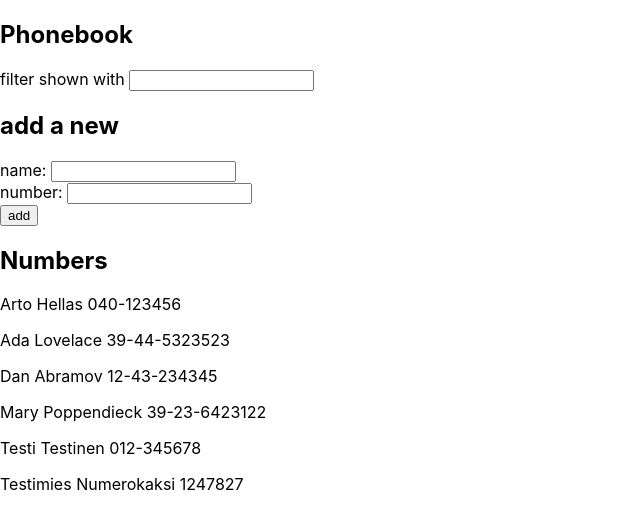
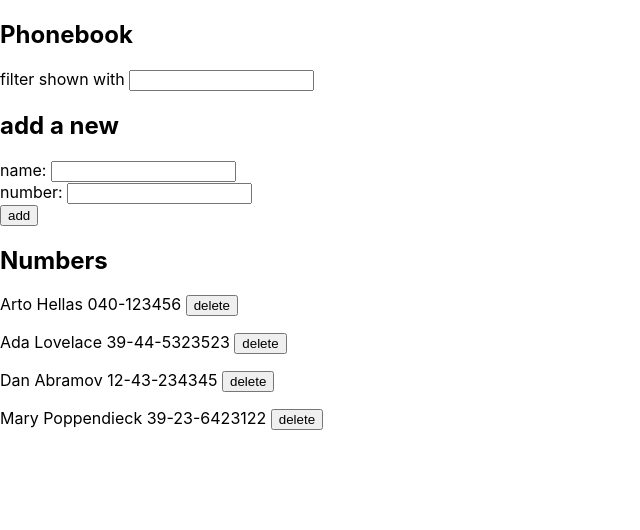
Before and after one commit to Allupelaaja/Osa2-Puhelinluettelo, a React (Create React App) app: page / in a window 1280 px wide. Shown: the top 530 px of the page, without its empty margins (0-640 px from the left). Built offline with nearby package versions, Linux system fonts and the light colour scheme; data requests are answered from the project's data file.

Commit message:
2.17 tehty

```diff
--- a/db.json
+++ b/db.json
@@ -19,16 +19,6 @@
       "name": "Mary Poppendieck",
       "number": "39-23-6423122",
       "id": 4
-    },
-    {
-      "name": "Testi Testinen",
-      "number": "012-345678",
-      "id": 5
-    },
-    {
-      "name": "Testimies Numerokaksi",
-      "number": "1247827",
-      "id": 6
     }
   ]
 }
--- a/src/App.js
+++ b/src/App.js
@@ -38,7 +38,7 @@ const Form = (props) => {
 const Numbers = (props) => {
   return (
     <div>{props.persons.filter(function (person) {return person.name.toLowerCase().includes(props.newFilter.toLowerCase())}).map(person =>
-      <p key={person.name}>{person.name} {person.number}</p>)}
+      <p key={person.name}>{person.name} {person.number} <button onClick={function (e) {props.removeItem(e, person)}}>delete</button></p>)}
     </div>
   )
 }
@@ -60,6 +60,23 @@ const App = () => {
   }, [])
   console.log('render', persons.length, 'persons')
 
+  const removeItem = (event, person) => {
+    event.preventDefault()
+    if (window.confirm('Delete '+person.name+' ?')) {
+      console.log('effect')
+      console.log(person.id)
+      personService
+        .deleteItem(person.id)
+        .then(response => {
+          console.log('item deleted')
+          console.log(response.data)
+          const newPersons = [...persons]
+          newPersons.splice(newPersons.indexOf(person), 1)
+          setPersons(newPersons)
+        })
+    }
+  }
+
   const addItem = (event) => {
     event.preventDefault()
     if (persons.some(item => item.name === newName)) {
@@ -73,10 +90,13 @@ const App = () => {
       personService
         .create(nameObject)
         .then(response => {
-          setPersons(persons.concat(nameObject))
+          personService
+          .getAll()
+          .then(response => {
+            setPersons(response.data)
+          })
           setNewName('')
           setNewNumber('')
-          console.log(response)
       })
     }
   }
@@ -100,7 +120,7 @@ const App = () => {
       <h2>add a new</h2>
       <Form additem={addItem} nameChange={handleNameChange} newName={newName} newNumber={newNumber} numberChange={handleNumberChange}/>
       <h2>Numbers</h2>
-      <Numbers persons={persons} newFilter={newFilter}/>
+      <Numbers persons={persons} newFilter={newFilter} removeItem={removeItem}/>
     </div>
   )
 
--- a/src/services/persons.js
+++ b/src/services/persons.js
@@ -2,19 +2,24 @@ import axios from 'axios'
 const baseUrl = 'http://localhost:3001/persons'
 
 const getAll = () => {
-  return axios.get(baseUrl)
+    return axios.get(baseUrl)
 }
 
 const create = newObject => {
-  return axios.post(baseUrl, newObject)
+    return axios.post(baseUrl, newObject)
 }
 
 const update = (id, newObject) => {
-  return axios.put(`${baseUrl}/${id}`, newObject)
+    return axios.put(`${baseUrl}/${id}`, newObject)
+}
+
+const deleteItem = (id) => {
+    return axios.delete(`${baseUrl}/${id}`)
 }
 
 export default {
-  getAll: getAll,
-  create: create,
-  update: update
+    getAll: getAll,
+    create: create,
+    update: update,
+    deleteItem: deleteItem
 }
```
